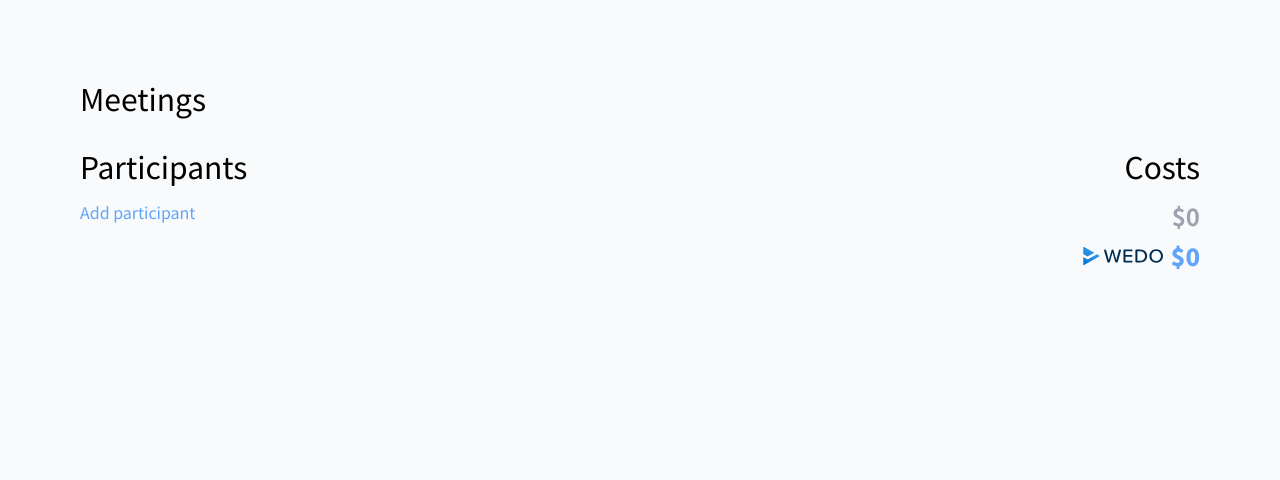
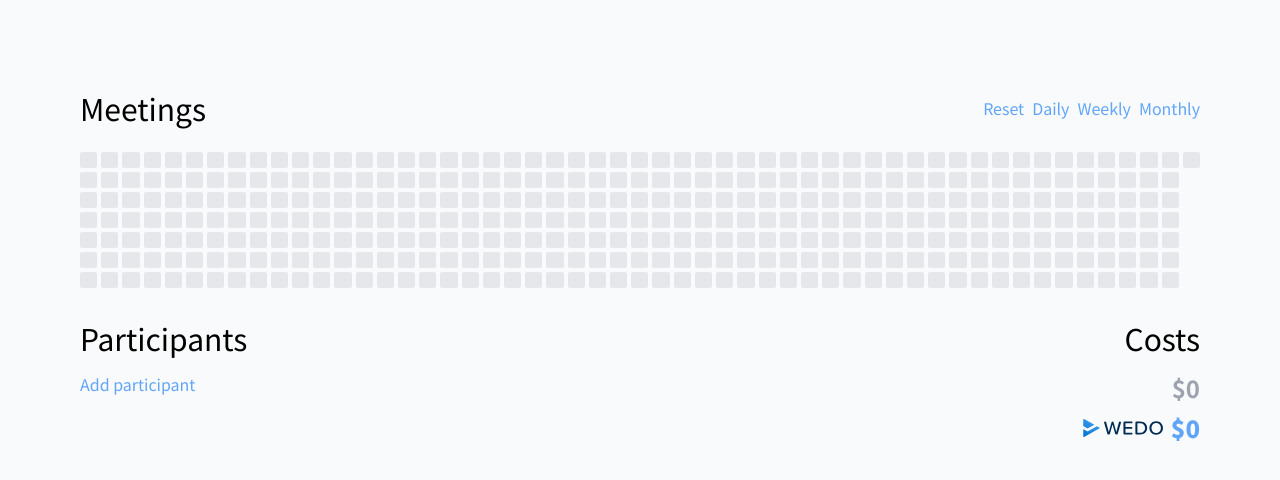
Before and after one commit to 01101101/meeting-cost-calculator, a Vue app: page / in a window 1280 px wide. Shown: the top 480 px of the page. Built offline with nearby package versions, Linux system fonts and the light colour scheme.

Commit message:
add meetings calendar

```diff
--- a/src/components/Meetings.vue
+++ b/src/components/Meetings.vue
@@ -1,3 +1,39 @@
 <template>
-  <h1 class="text-3xl">Meetings</h1>
+  <div>
+    <div class="flex items-center justify-between">
+      <h1 class="text-3xl">Meetings</h1>
+      <menu class="flex gap-2 text-blue-400">
+        <button class="focus:outline-none" @click="reset()">Reset</button>
+        <button class="focus:outline-none" @click="daily()">Daily</button>
+        <button class="focus:outline-none" @click="weekly()">Weekly</button>
+        <button class="focus:outline-none" @click="monthly()">Monthly</button>
+      </menu>
+    </div>
+    <div class="mt-4 grid grid-rows-7 grid-flow-col gap-1">
+      <div
+        v-for="(_ , day) in 365"
+        :key="day"
+        :class="['h-4 rounded-sm cursor-pointer hover:bg-blue-100', ['bg-gray-200', 'bg-green-400', 'bg-yellow-400', 'bg-red-400'][store.state.meetings[day].duration]]"></div>
+    </div>
+  </div>
 </template>
+
+<script setup lang="ts">
+import { useStore } from '../store'
+
+const store = useStore()
+
+const reset = () => {}
+
+const daily = () => {
+  reset()
+}
+
+const weekly = () => {
+  reset()
+}
+
+const monthly = () => {
+  reset()
+}
+</script>
--- a/tailwind.config.js
+++ b/tailwind.config.js
@@ -7,6 +7,9 @@ module.exports = {
       fontFamily: {
         'sans': ['Noto Sans JP'],
       },
+      gridTemplateRows: {
+        '7': 'repeat(7, minmax(0, 1fr))',
+      },
     },
   },
   variants: {
```
